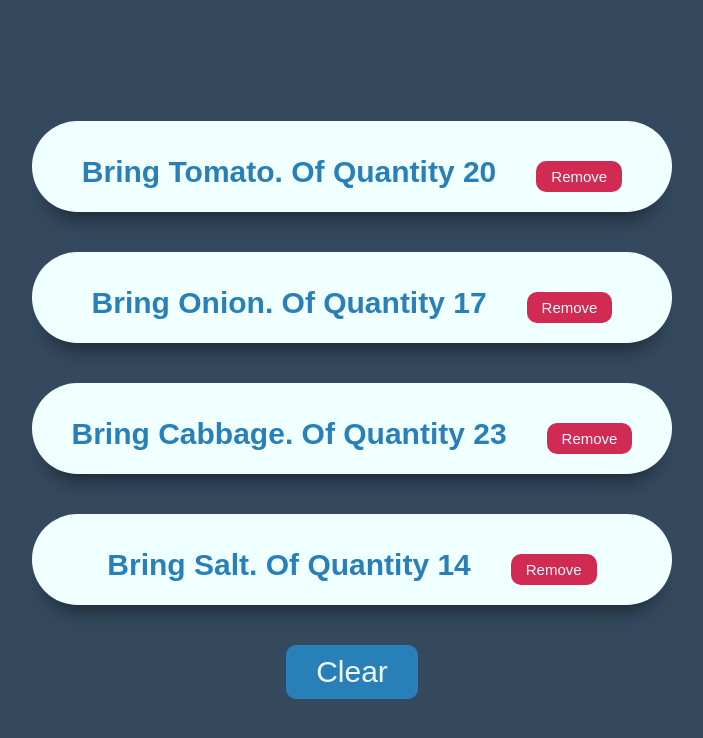
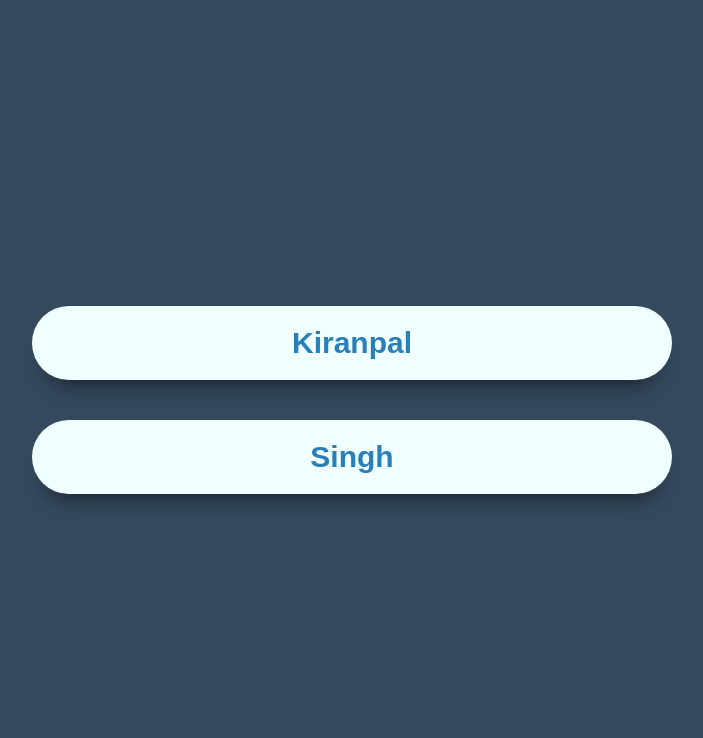
Before and after one commit to kiranpalsingh1806/My-Web-Development, a React (Create React App) app: page / in a window 1280 px wide. Shown: the top 738 px of the page, without its empty margins (288-991 px from the left). Built offline with nearby package versions, Linux system fonts and the light colour scheme.

Commit message:
Short Circuit Evaluation with React

```diff
--- a/src/App.js
+++ b/src/App.js
@@ -1,12 +1,11 @@
 import React, {useState} from 'react';
 import './App.css';
-import UseStateArray from './components/UseStateArray';
-import UseStateObject from './components/UseStateObject';
+import Shortcircuiteval from './components/ShortCircuitEval';
 
 const App = () => {
   return (
     <div>
-      <UseStateArray/>
+      <Shortcircuiteval/>
     </div>
   );
 }
--- /dev/null
+++ b/src/components/ShortCircuitEval.js
@@ -0,0 +1,19 @@
+import React, {useState} from 'react';
+
+const Shortcircuiteval = () => {
+    const [demo, setdemo] = useState("Kiranpal");
+
+    return (
+        <div>
+            <h1 className="h1Style">{demo ||
+                    <>
+                        <h1> Myname </h1>
+                        <p> Right </p>
+                    </>
+            }</h1>
+            <h1 className="h1Style"> {demo && "Singh"}</h1>
+        </div>
+    );
+}
+
+export default Shortcircuiteval;
--- a/src/components/UseStateArray.js
+++ b/src/components/UseStateArray.js
@@ -36,7 +36,8 @@ const UseStateArray = () => {
                     Bring {curEle.myName}
                     . of quantity {curEle.quant}
                     <button className="btnInner"
-                            onClick={() =>removeElem(curEle.id)}>Remove</button></h1>
+                            onClick={() =>removeElem(curEle.id)}>Remove</button>
+                            </h1>
                 );
             })
         }
```
